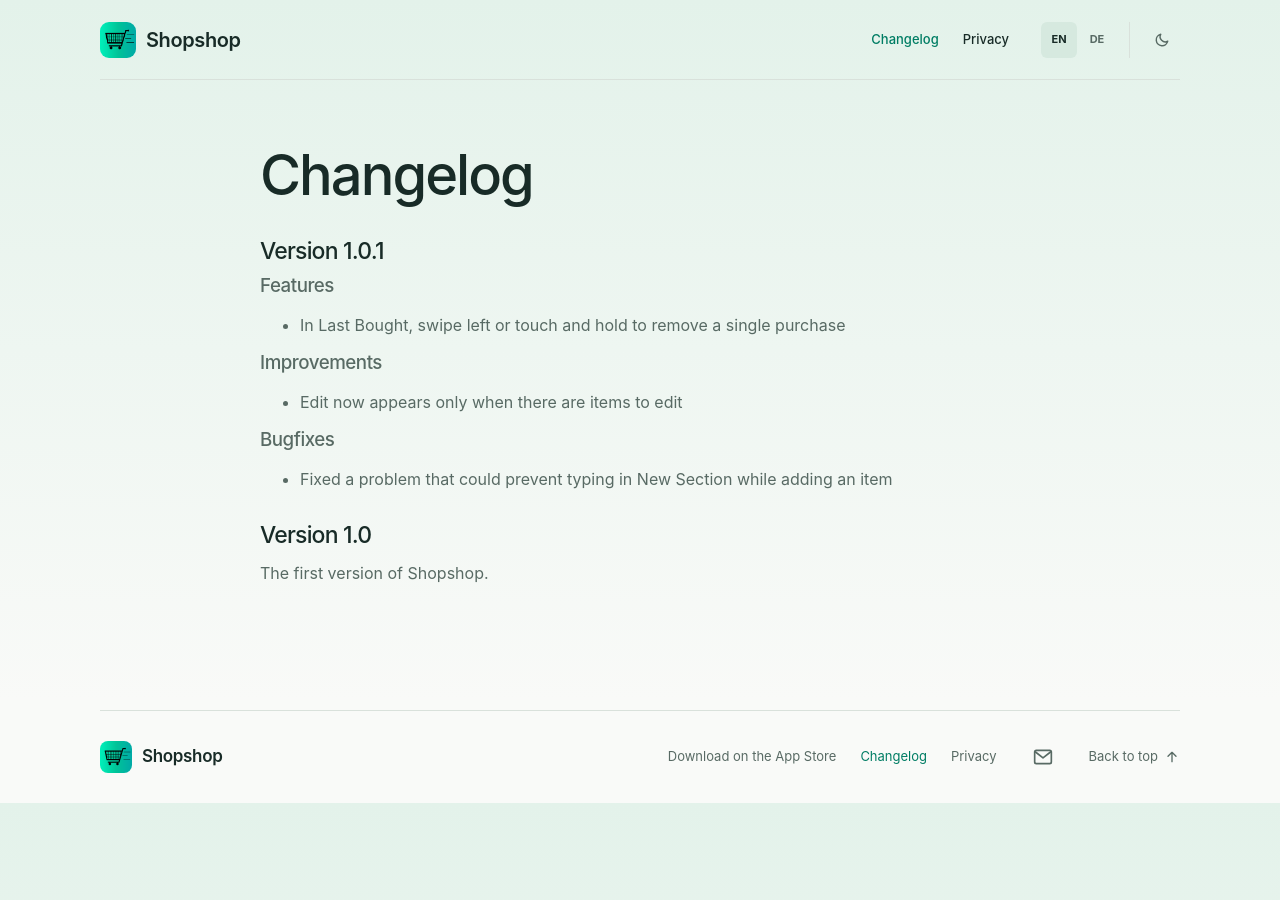
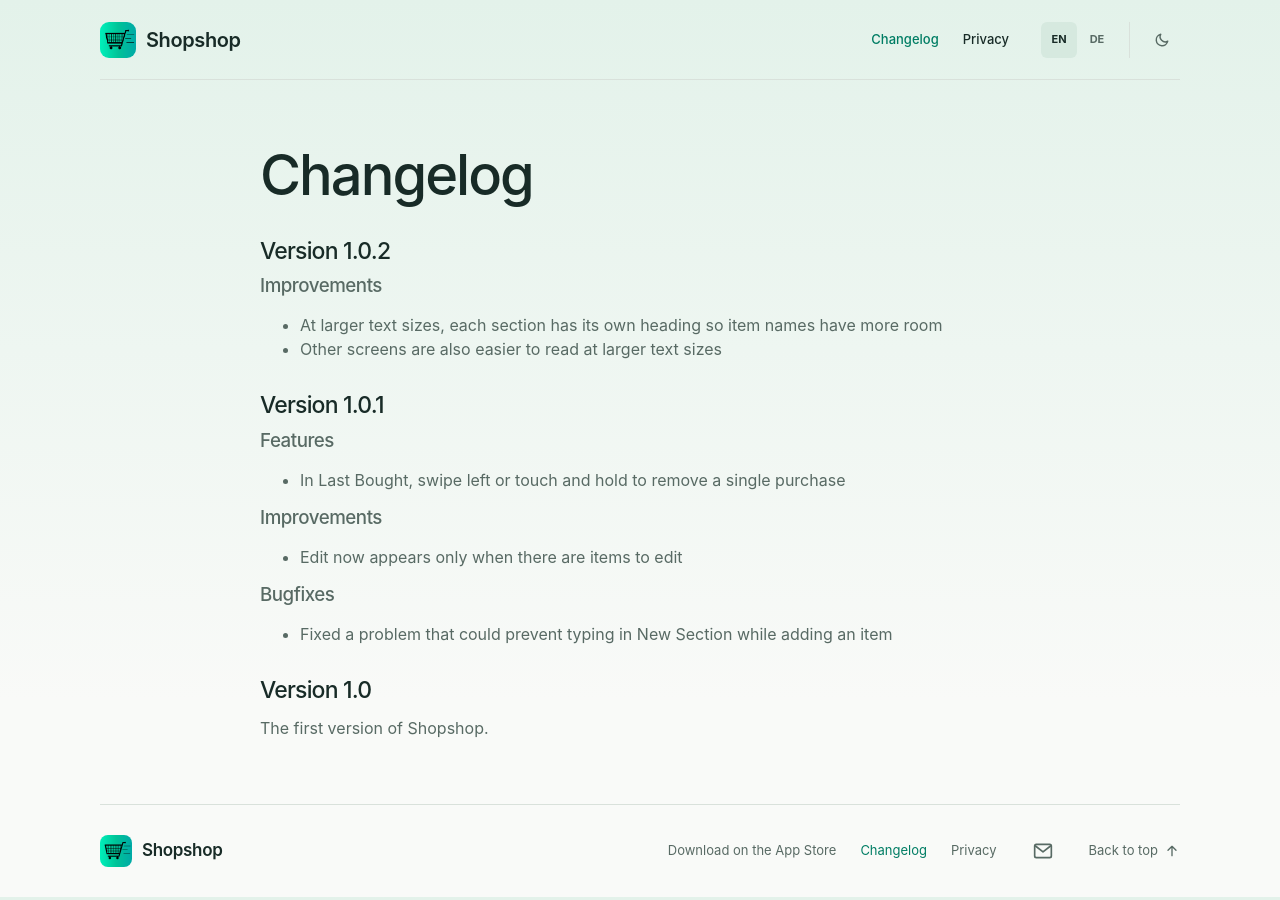
Before and after one commit to paulxjwg/shopshop-app, a Jekyll site: the page built from changelog.html, in a window 1280 px wide. Built offline with Jekyll 4.4.1, drawn with Linux system fonts in a browser that asks for light colours.

Commit message:
Prepare Shopshop website for GitHub Pages

```diff
--- a/_data/de.yml
+++ b/_data/de.yml
@@ -69,6 +69,11 @@ screens:
 changelog:
   title: Changelog
   first_release: Die erste Version von Shopshop.
+  v102:
+    title: Verbesserungen
+    notes:
+      - Bei größerer Schrift steht die Abteilung als Überschrift über den Artikeln. So bleibt mehr Platz für die Artikelnamen
+      - Auch andere Ansichten sind bei größerer Schrift leichter zu lesen
   v101:
     features:
       title: Features
--- a/_data/en.yml
+++ b/_data/en.yml
@@ -69,6 +69,11 @@ screens:
 changelog:
   title: Changelog
   first_release: The first version of Shopshop.
+  v102:
+    title: Improvements
+    notes:
+      - At larger text sizes, each section has its own heading so item names have more room
+      - Other screens are also easier to read at larger text sizes
   v101:
     features:
       title: Features
--- a/changelog.html
+++ b/changelog.html
@@ -8,6 +8,13 @@ i18n_description_key: meta.changelog_description
 ---
 {% assign t = site.data.en %}
 {% assign store_url = site.app.app_store_url | default: '' | strip %}
+<h2>Version 1.0.2</h2>
+<h3 data-i18n="changelog.v102.title">{{ t.changelog.v102.title }}</h3>
+<ul>
+  {% for note in t.changelog.v102.notes %}
+  <li data-i18n="changelog.v102.notes.{{ forloop.index0 }}">{{ note }}</li>
+  {% endfor %}
+</ul>
 <h2>Version 1.0.1</h2>
 {% for group in t.changelog.v101 %}
 <h3 data-i18n="changelog.v101.{{ group[0] }}.title">{{ group[1].title }}</h3>
```
